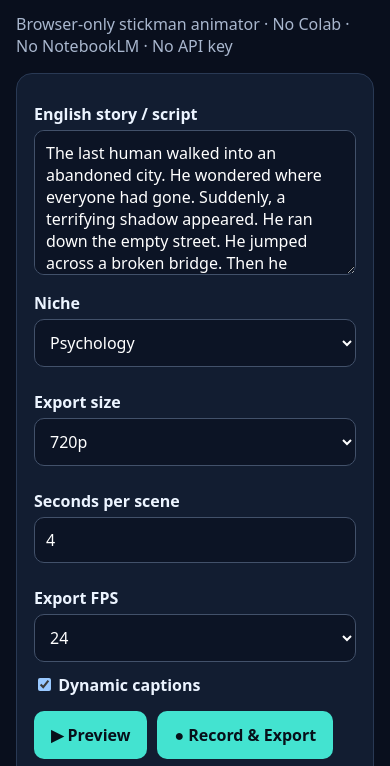
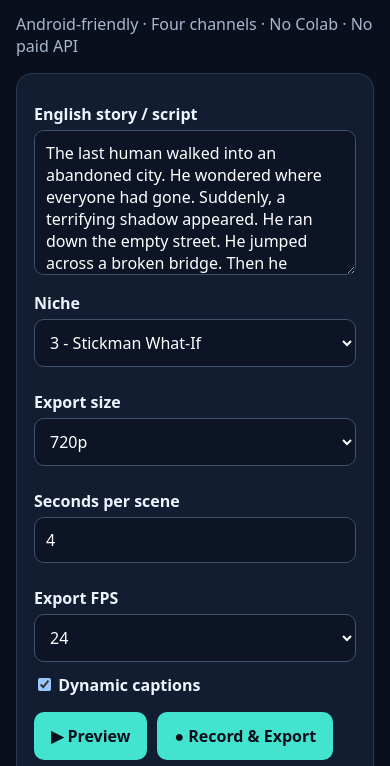
Before and after one commit to miang20/stickverse-studio, a plain HTML site: page index.html in a window 390 px wide. Shown: the part 65-831 px from the top of the page. Drawn offline with Linux system fonts and the light colour scheme.

Commit message:
Add four-channel mobile-friendly selector

```diff
--- a/index.html
+++ b/index.html
@@ -17,18 +17,18 @@ canvas{display:block;width:100%;height:auto;aspect-ratio:16/9;border-radius:10px
 small{color:#9daec8}
 </style></head><body>
 <h1>STICKVERSE <span style="color:#43e3d0">STUDIO</span></h1>
-<p>Browser-only stickman animator · No Colab · No NotebookLM · No API key</p>
+<p>Android-friendly · Four channels · No Colab · No paid API</p>
 <div class="panel">
 <label for="script">English story / script</label>
 <textarea id="script">The last human walked into an abandoned city. He wondered where everyone had gone. Suddenly, a terrifying shadow appeared. He ran down the empty street. He jumped across a broken bridge. Then he realized the shadow was following him.</textarea>
 <div class="grid">
-<div><label for="niche">Niche</label><select id="niche"><option>Psychology</option><option>Science</option><option>Horror</option><option>Survival</option><option>History</option><option>Comedy</option></select></div>
+<div><label for="niche">Niche</label><select id="niche"><option value="Psychology">1 - Dark Psychology</option><option value="Horror">2 - Mystery and Horror</option><option value="Science" selected>3 - Stickman What-If</option><option value="History">4 - Strange History</option></select></div>
 <div><label for="quality">Export size</label><select id="quality"><option value="640">360p · faster</option><option value="1280" selected>720p</option><option value="1920">1080p · slower</option></select></div>
 <div><label for="seconds">Seconds per scene</label><input id="seconds" type="number" min="2" max="15" value="4"></div>
 <div><label for="fps">Export FPS</label><select id="fps"><option>12</option><option selected>24</option><option>30</option></select></div>
 </div>
 <label><input id="captions" type="checkbox" checked style="width:auto"> Dynamic captions</label>
-<div class="actions"><button id="preview">▶ Preview</button><button id="export">● Record & Export</button><button id="stop" class="secondary" disabled>■ Stop</button></div>
+<p id="estimate" class="muted"></p><div class="actions"><button id="preview">▶ Preview</button><button id="export">● Record & Export</button><button id="stop" class="secondary" disabled>■ Stop</button></div>
 <p id="status" role="status">Ready. Preview first, then export. Video export records in real time.</p><progress id="progress" max="100" value="0"></progress>
 </div>
 <div class="panel"><canvas id="canvas" width="1280" height="720"></canvas><p><small>Export uses your browser's MediaRecorder. WebM is common on Android; MP4 is used only if the browser supports it. No voice/audio is included in this version. Keep this tab visible while recording.</small></p><div id="downloads"></div></div>
```
